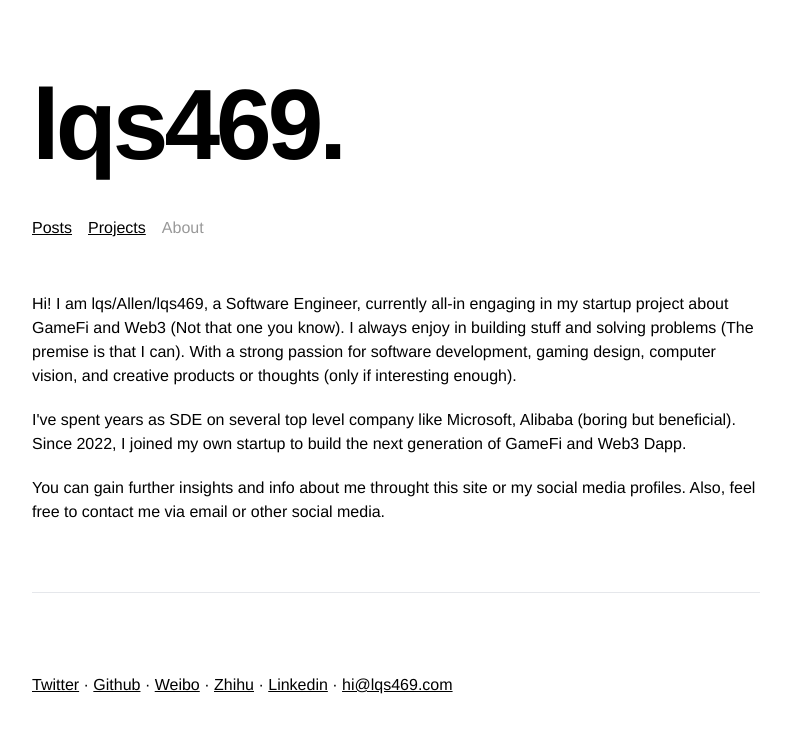
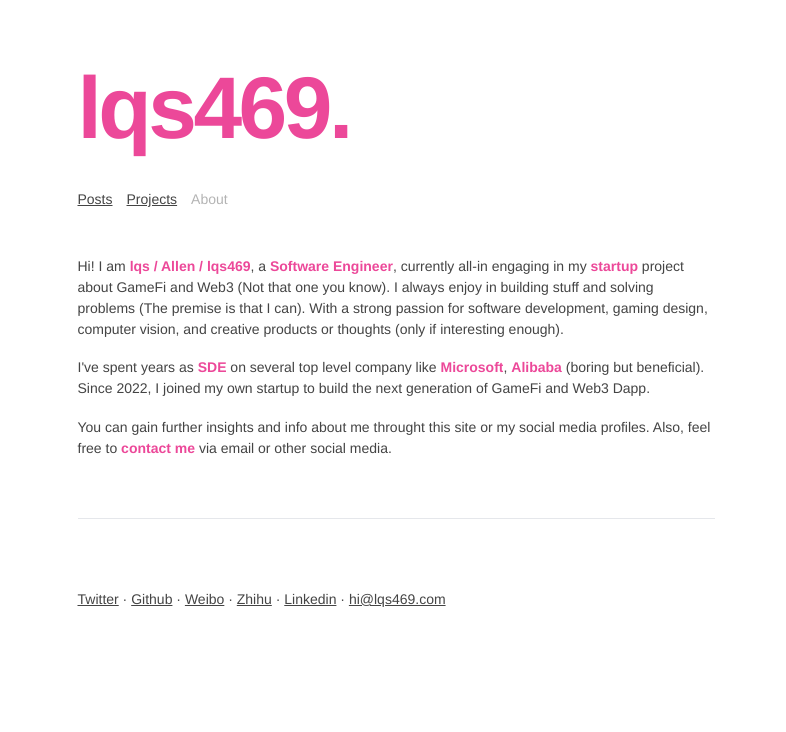
Before and after one commit to lqs469/lqs469.github.io, a Next.js app: page / in a window 1280 px wide. Shown: the top 732 px of the page, without its empty margins (244-1030 px from the left). Built offline with nearby package versions, Linux system fonts and the light colour scheme.

Commit message:
feat: intro highlight

```diff
--- /dev/null
+++ b/components/intro.module.css
@@ -0,0 +1,23 @@
+.intro {
+  --bg-size: 200px;
+  --bg-color: #ec4899;
+  --bg-light-color: #fde047;
+  --x: 0;
+  --y: 0;
+  cursor: default;
+}
+
+.intro b {
+  display: inline-block;
+  background-image: radial-gradient(
+    circle at calc(var(--x) - var(--position-x))
+      calc(var(--y) - var(--position-y)),
+    var(--bg-light-color) 0%,
+    var(--bg-color) 100%
+  );
+  background-color: var(--bg-color);
+  /* background-position: var(--bg-x) var(--bg-y); */
+  color: transparent;
+  background-clip: text;
+  -webkit-background-clip: text;
+}
--- a/components/intro.tsx
+++ b/components/intro.tsx
@@ -1,30 +1,69 @@
 import { Nav } from "./nav";
+import styles from "./intro.module.css";
+import classNames from "classnames";
+import { useCallback, useEffect, useRef } from "react";
 
 const Intro = () => {
+  const introRef = useRef(null);
+
+  const setIntroAxis = useCallback((e) => {
+    introRef.current.style.setProperty("--x", `${e.clientX}px`);
+    introRef.current.style.setProperty("--y", `${e.clientY}px`);
+  }, []);
+
+  const setItemAxis = useCallback(() => {
+    introRef.current.querySelectorAll("b").forEach((e) => {
+      const bounding = e.getBoundingClientRect();
+
+      e.style.setProperty("--position-x", `${bounding.x}px`);
+      e.style.setProperty("--position-y", `${bounding.y}px`);
+    });
+  }, []);
+
+  useEffect(() => {
+    document.querySelector("body").addEventListener("mousemove", setIntroAxis);
+    setItemAxis();
+    window.addEventListener("resize", setItemAxis);
+
+    return () => {
+      document
+        .querySelector("body")
+        .removeEventListener("mousemove", setIntroAxis);
+      window.removeEventListener("resize", setItemAxis);
+    };
+  }, []);
+
   return (
-    <section className="flex-col flex md:justify-between mt-16 mb-16 md:mb-12">
+    <section
+      ref={introRef}
+      className={classNames(
+        "flex-col flex md:justify-between pt-16 pb-16 md:pb-12",
+        styles.intro
+      )}
+    >
       <h1 className="text-5xl md:text-8xl font-bold tracking-tighter leading-tight md:pr-8">
-        lqs469.
+        <b>lqs469.</b>
       </h1>
       <Nav />
       <h4 className=" mt-5">
         <p className="mb-5">
-          Hi! I am lqs/Allen/lqs469, a Software Engineer, currently all-in
-          engaging in my startup project about GameFi and Web3 (Not that one you
-          know). I always enjoy in building stuff and solving problems (The
-          premise is that I can). With a strong passion for software
-          development, gaming design, computer vision, and creative products or
-          thoughts (only if interesting enough).
+          Hi! I am <b>lqs / Allen / lqs469</b>, a <b>Software Engineer</b>,
+          currently all-in engaging in my <b>startup</b> project about GameFi
+          and Web3 (Not that one you know). I always enjoy in building stuff and
+          solving problems (The premise is that I can). With a strong passion
+          for software development, gaming design, computer vision, and creative
+          products or thoughts (only if interesting enough).
         </p>
         <p className="mb-5">
-          I've spent years as SDE on several top level company like Microsoft,
-          Alibaba (boring but beneficial). Since 2022, I joined my own startup
-          to build the next generation of GameFi and Web3 Dapp.
+          I've spent years as <b>SDE</b> on several top level company like&nbsp;
+          <b>Microsoft</b>, <b>Alibaba</b> (boring but beneficial). Since 2022,
+          I joined my own startup to build the next generation of GameFi and
+          Web3 Dapp.
         </p>
         <p className="mb-5">
           You can gain further insights and info about me throught this site or
-          my social media profiles. Also, feel free to contact me via email or
-          other social media.
+          my social media profiles. Also, feel free to <b>contact me</b> via
+          email or other social media.
         </p>
       </h4>
     </section>
--- a/pages/index.tsx
+++ b/pages/index.tsx
@@ -13,8 +13,8 @@ type Props = {
 };
 
 export default function Index({ allPosts }: Props) {
-  const heroPost = allPosts[0];
-  const morePosts = allPosts.slice(1);
+  // const heroPost = allPosts[0];
+  // const morePosts = allPosts.slice(1);
 
   return (
     <>
--- a/styles/index.css
+++ b/styles/index.css
@@ -3,12 +3,20 @@
 @tailwind utilities;
 
 :root {
+  --color-highlight: #000;
+  --color: #444;
   --color-code: #eee;
   --color-code-text: #333;
+  font-size: 14px;
 }
 
 body {
   font-family: Helvetica, sans-serif;
+  color: var(--color);
+}
+
+h1 {
+  color: var(--color-highlight);
 }
 
 a {
```
